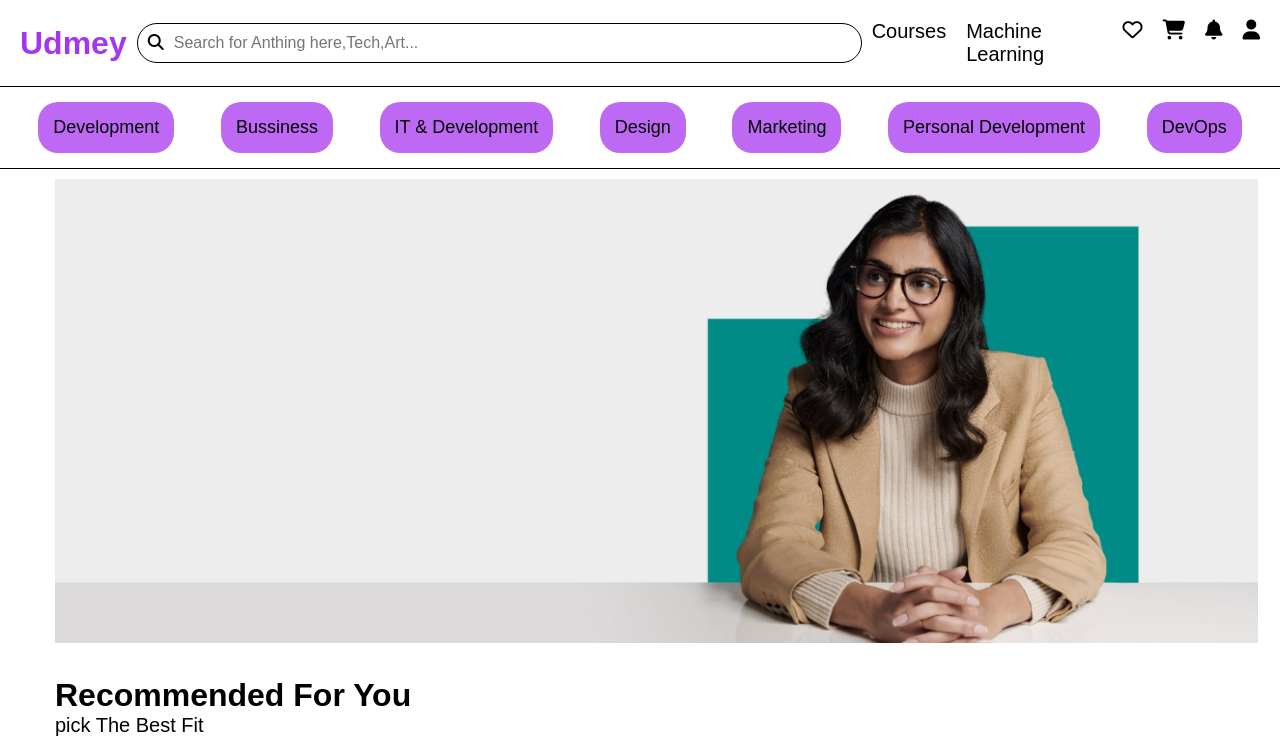
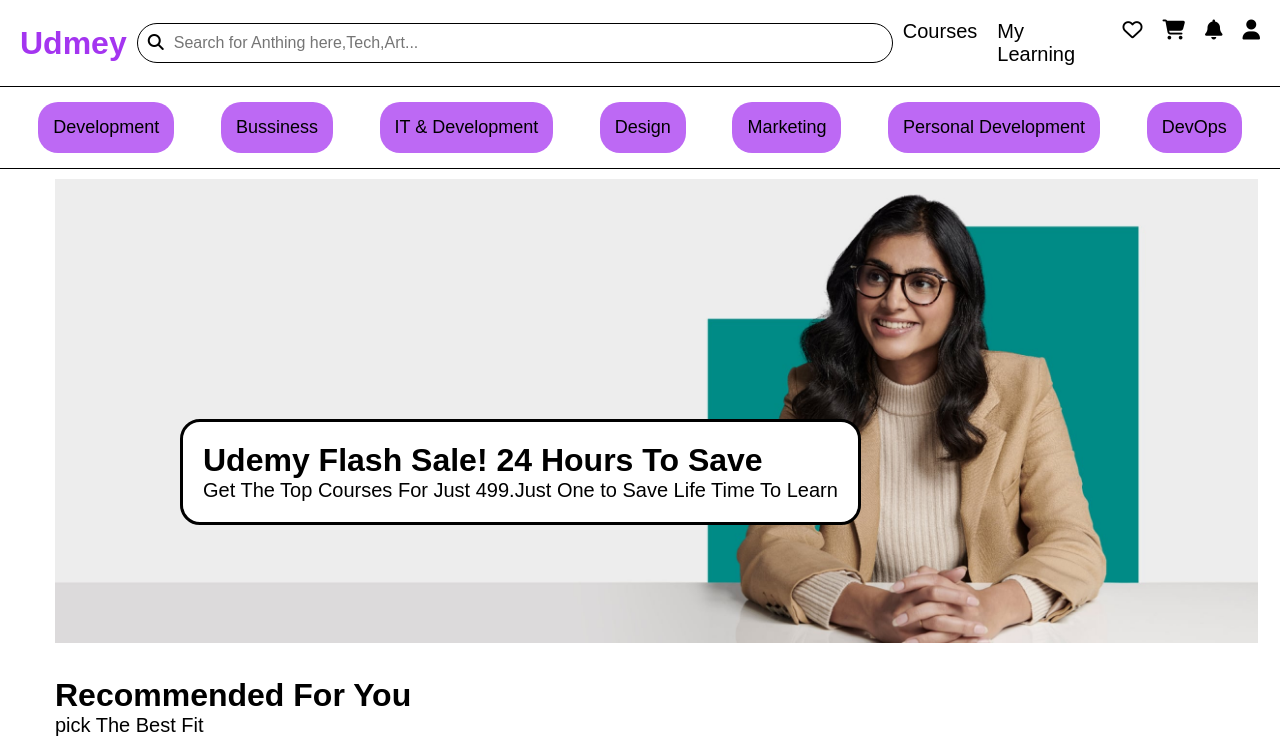
Before and after one commit to Monisha-11/Udemy-Clone, a plain HTML site: page index.html in a window 1280 px wide. Shown: the top 744 px of the page. Drawn offline with Linux system fonts and the light colour scheme; a web font is replaced by a local one.

Commit message:
Commit My Changes

```diff
--- a/index.html
+++ b/index.html
@@ -15,6 +15,7 @@
         integrity="sha512-SnH5WK+bZxgPHs44uWIX+LLJAJ9/2PkPKZ5QiAj6Ta86w+fsb2TkcmfRyVX3pBnMFcV7oQPJkl9QevSCWr3W6A=="
         crossorigin="anonymous" referrerpolicy="no-referrer" />
 
+
 </head>
 
 <body>
@@ -29,7 +30,13 @@
         </div>
         <div class="navbar__s3">
             <p class="navbar__s3_1">Courses</p>
-            <p class="navbar__s3_2">Machine Learning</p>
+            <!-- <p class="navbar__s3_2">Machine Learning</p> -->
+             <div class="mylearning">
+                <p>My Learning</p>
+                <div class="mylearning__popup">
+                    <p>You Did Not Purchase Anything Yet DEAR</p>
+                </div>
+             </div>
             <i class="fa-regular fa-heart"></i>
             <i class="fa-solid fa-cart-shopping" style="color: #000000;"></i>
             <i class="fa-solid fa-bell"></i>
@@ -49,7 +56,11 @@
 
     <!--sale image-->
     <div class="sale_image">
-        <img src="./images/sale-image.jpg" alt="sale-image">
+        <img src="./images/sale-image.jpg" alt="sale-image" class="sale">
+        <div class="sale_image__offer">
+            <h1>Udemy Flash Sale! 24 Hours To Save </h1>
+            <p>Get The Top Courses For Just 499.Just One to Save Life Time To Learn</p>
+        </div>
     </div>
 
     <!--recommended-->
--- a/style.css
+++ b/style.css
@@ -14,6 +14,10 @@ body {
     padding: 20px;
     gap: 10px;
     align-items: center;
+    background-color: white;
+    position: sticky;
+    z-index: 1;
+    top: 0%;
 }
 
 .navbar__s1 {
@@ -33,6 +37,7 @@ body {
     border: none;
     width: 100%;
     font-size: 16px;
+    background-color: transparent;
 }
 
 .navbar__s2 input:focus {
@@ -52,6 +57,26 @@ body {
 
 .navbar__s3_2:hover {
     border-bottom: solid black 1px;
+}
+
+/* my learning popup */
+.mylearning{
+    position: relative;
+    cursor: pointer;
+}
+.mylearning__popup{
+    position: absolute;
+    padding: 10px;
+    background-color: white;
+    border: solid black 2px;
+    top: 40px;
+    width: 120px;
+    border-radius: 20px;
+    right: 0%;
+    display: none;
+}
+.mylearning:hover .mylearning__popup{
+    display: block ;
 }
 
 /* category */
@@ -80,12 +105,26 @@ body {
 }
 
 /* sale image */
-.sale_image img {
+.sale_image{
+    position: relative;
+}
+.sale_image img{
     padding-top: 10px;
     padding-left: 55px;
     padding-right: 55px;
     width: 94%;
-    align-items: center;
+}
+.sale_image__offer{
+    background-color: rgb(255, 255, 255);
+    position: absolute;
+    left: 180px;
+    top: 250px;
+    padding: 20px;
+    border-radius: 20px;
+    border: solid black 3px;
+}
+.sale_image__offer p{
+    font-size: 20px;
 }
 
 /* recommended */
```
